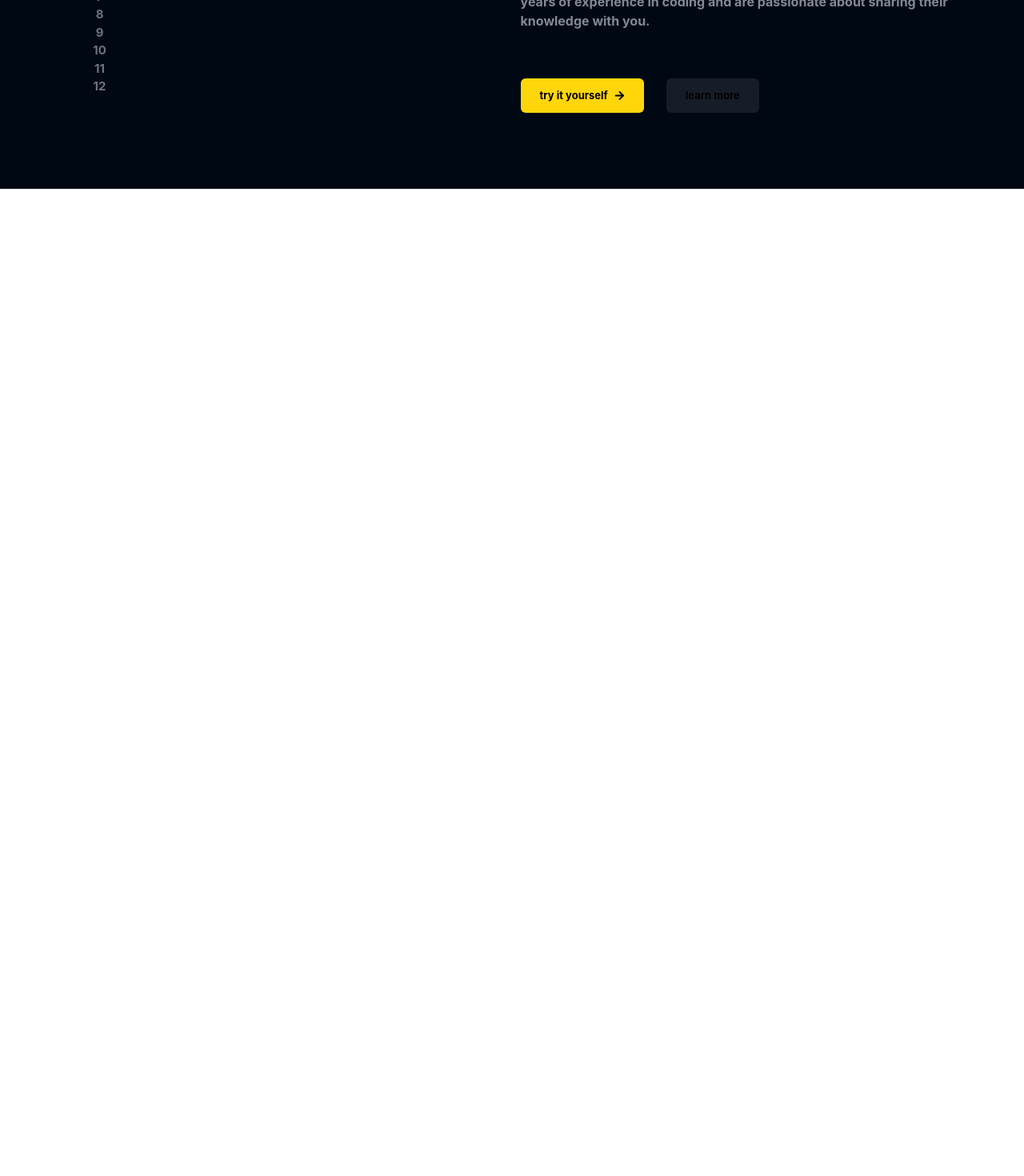
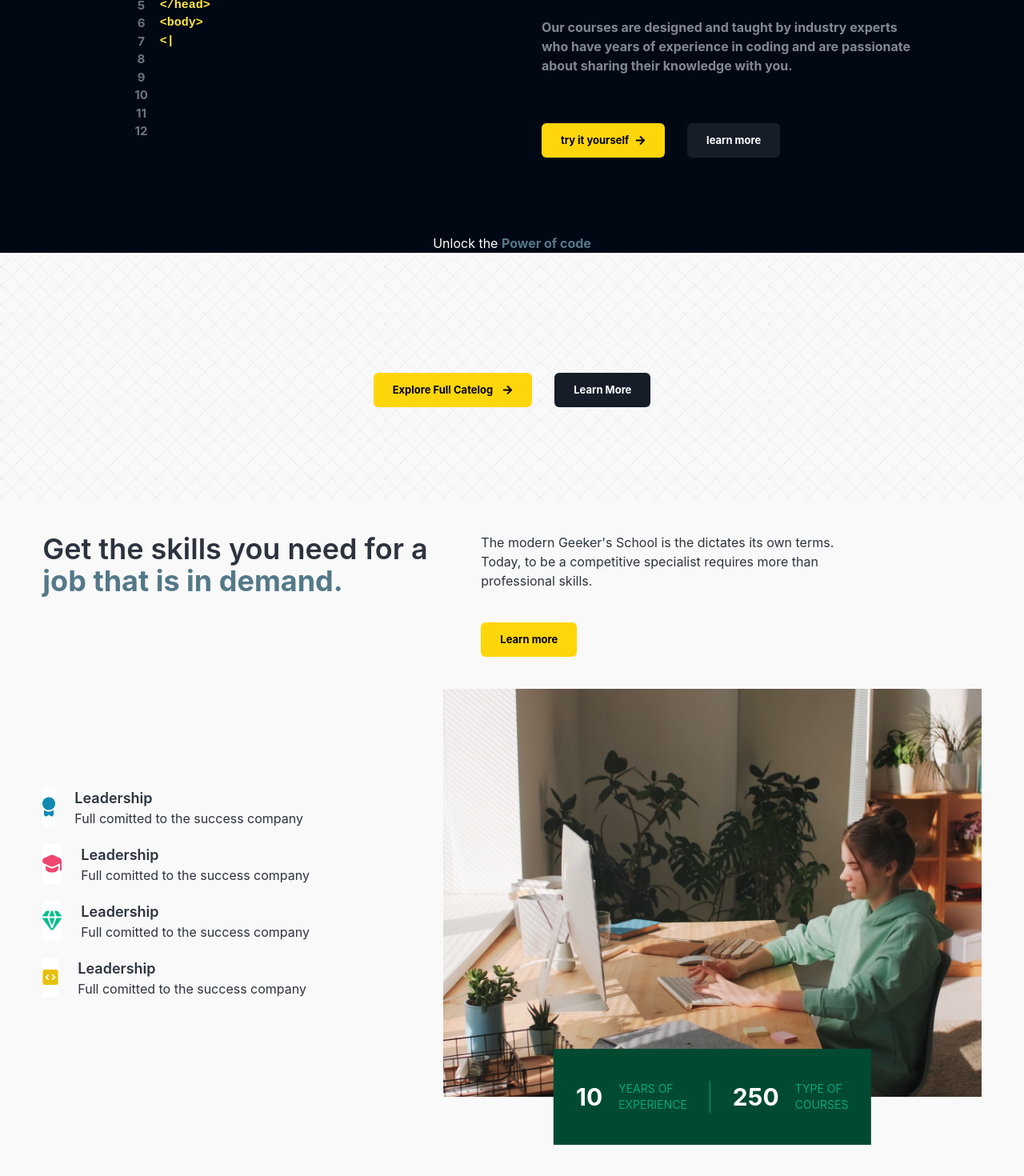
Before and after one commit to ShubhamMalik09/Geeker-s-School, a React (Create React App) app: page / in a window 1280 px wide. Shown: the part 1318-2788 px from the top of the page at 80% size. Before the commit the page ends 1554 px from the top, so only its background shows below. Built offline with nearby package versions, Linux system fonts and the light colour scheme.

Commit message:
section 3 created

```diff
--- a/src/App.css
+++ b/src/App.css
@@ -104,3 +104,7 @@ html,body{
   justify-content: center;
   align-items: center;
 }
+
+.homepage_bg{
+  background: url("../src/assets/Images/bghome.svg");
+}
--- /dev/null
+++ b/src/components/common/Footer.jsx
@@ -0,0 +1,11 @@
+import React from 'react'
+
+const Footer = () => {
+  return (
+    <div>
+
+    </div>
+  )
+}
+
+export default Footer
--- /dev/null
+++ b/src/components/core/HomePage/ExploreMore.jsx
@@ -0,0 +1,36 @@
+import React, { useState } from 'react'
+import { HomePageExplore } from '../../../data/homepage-explore';
+import HighlightText from './HighlightText';
+
+const tabName = [
+    "Free",
+    "New to coding",
+    "Most popular",
+    "Skill paths",
+    "Career paths",
+];
+
+const ExploreMore = () => {
+
+    const [currentTab, setCurrentTab] = useState(tabName[0]);
+    const [courses,setCourses] = useState(HomePageExplore[0].courses);
+    const [currentCard, setCurrentCard] = useState(HomePageExplore[0].courses[0].heading)
+
+    const setMyCards = (value) =>{
+        setCurrentTab(value);
+        const result = HomePageExplore.filter((course) => course.tag ===value);
+        setCourses(result[0].courses);
+        setCurrentCard(result[0].courses[0].heading);
+    }
+
+  return (
+    <div>
+        <div>
+            Unlock the <HighlightText text={"Power of code"}/>
+        </div>
+
+    </div>
+  )
+}
+
+export default ExploreMore
--- /dev/null
+++ b/src/components/core/HomePage/InstructionSection.jsx
@@ -0,0 +1,37 @@
+import React from 'react'
+import Instructor from "../../../assets/Images/Instructor.png"
+import HighlightText from './HighlightText'
+import CTAButton from "./Button"
+import { FaArrowRight } from 'react-icons/fa'
+
+
+const InstructionSection = () => {
+  return (
+    <div className='mt-16'>
+      <div className='flex flex-row gap-20 items-center'>
+        <div className='w-[50%] '>
+          <img src={Instructor} className='shadow-white'/>
+        </div>
+        <div className='w-[50%] flex flex-col gap-10'>
+            <div className='text-4xl font-semibold w-[50%]'>
+            Become an <HighlightText text={"Instructor"}/>
+            </div>
+
+        <p className='text-richblack-300 font-medium text-[16px] w-[80%]'>Instructors from around the world teach millions of students on Geeker's School. We provide the tools and skills to teach what you love.</p>
+
+        <div className='w-fit'>
+          <CTAButton active={true} linkto={"/signup"}>
+            <div className='flex flex-row gap-2 items-center '>
+              Start learning Today
+              <FaArrowRight/>
+            </div>
+          </CTAButton>
+        </div>
+      </div>
+    </div>
+
+      </div>
+  )
+}
+
+export default InstructionSection
--- /dev/null
+++ b/src/components/core/HomePage/LearningLanguageSection.jsx
@@ -0,0 +1,38 @@
+import React from 'react'
+import HighlightText from "./HighlightText"
+import know_your_progess from "../../../assets/Images/Know_your_progress.png"
+import compare_your_lesson from "../../../assets/Images/Plan_your_lessons.png"
+import plan_your_lesson from "../../../assets/Images/Plan_your_lessons.png"
+import CTAButton from "./Button"
+
+const LearningLanguageSection = () => {
+  return (
+    <div className='mt-[130px] mb-32'>
+      <div className='flex flex-col gap-5 items-center'>
+        <div className='text-4xl font-semibold text-center'>
+          Your Swiss Knife for
+          <HighlightText text={" learning any language"} />
+        </div>
+        <div className='text-center text-richblack-600 mx-auto text-base font-medium w-[70%]'>
+          Using spin making learning multiple languages easy, with 20+ languages realistic voice-over progress tracking, custom schedule and more
+        </div>
+
+        <div className='flex flex-row items-center justify-center mt-5'>
+          <img src={know_your_progess} className=' object-contain -mr-32' />
+          <img src={compare_your_lesson} className=' object-contain'/>
+          <img src={plan_your_lesson} className=' object-contain -ml-36'/>
+        </div>
+
+        <div className='w-fit'>
+          <CTAButton active={true} linkto={"/signup"}>
+            <div>
+              Learn More
+            </div>
+          </CTAButton>
+        </div>
+      </div>
+    </div>
+  )
+}
+
+export default LearningLanguageSection
--- /dev/null
+++ b/src/components/core/HomePage/TimelineSection.jsx
@@ -0,0 +1,77 @@
+import React from "react";
+import Logo1 from "../../../assets/TimeLineLogo/Logo1.svg";
+import Logo2 from "../../../assets/TimeLineLogo/Logo2.svg";
+import Logo3 from "../../../assets/TimeLineLogo/Logo3.svg";
+import Logo4 from "../../../assets/TimeLineLogo/Logo4.svg";
+import timelineImage from "../../../assets/Images/TimelineImage.png"
+
+const timeline = [
+  {
+    Logo: Logo1,
+    heading: "Leadership",
+    Description: "Full comitted to the success company",
+  },
+  {
+    Logo: Logo2,
+    heading: "Leadership",
+    Description: "Full comitted to the success company",
+  },
+  {
+    Logo: Logo3,
+    heading: "Leadership",
+    Description: "Full comitted to the success company",
+  },
+  {
+    Logo: Logo4,
+    heading: "Leadership",
+    Description: "Full comitted to the success company",
+  },
+];
+
+const TimelineSection = () => {
+  return (
+    <div>
+      <div className="mx-auto w-11/12 flex flex-row gap-15 items-center">
+        <div className="w-[45%] flex flex-col gap-5">
+          {timeline.map((element, index) => {
+            return (
+              <div className="flex flex-row gap-6" key={index}>
+                <div className="w-[50p] h-[50px] bg-white flex items-center">
+                  <img src={element.Logo} />
+                </div>
+                <div>
+                  <h2 className="font-semibold text-[18px]">
+                    {element.heading}
+                  </h2>
+                  <p className=" text-base">{element.Description}</p>
+                </div>
+              </div>
+            );
+          })}
+        </div>
+
+        <div className="relative shadow-blue-200">
+            <img
+            src={timelineImage}
+            alt="timelineImage"
+            className="shadow-white object-cover h-fit"/>
+
+            <div className="absolute bg-caribbeangreen-700 flex flex-row text-white uppercase py-10 left-[50%] translate-x-[-50%] translate-y-[-50%] ">
+                <div className="flex flex-row gap-5 items-center border-r border-caribbeangreen-300 px-7">
+                    <p className=" text-3xl font-bold">10</p>
+                    <p className="text-caribbeangreen-300 text-sm">Years of Experience</p>
+                </div>
+
+                <div className="flex gap-5 items-center px-7">
+                    <p className=" text-3xl font-bold">250</p>
+                    <p className="text-caribbeangreen-300 text-sm">Type of Courses </p>
+                </div>
+            </div>
+
+        </div>
+      </div>
+    </div>
+  );
+};
+
+export default TimelineSection;
--- a/src/pages/Home.jsx
+++ b/src/pages/Home.jsx
@@ -1,63 +1,63 @@
-import React from 'react'
-import { FaArrowRight } from 'react-icons/fa'
-import { Link } from 'react-router-dom'
-import HighlightText from '../components/core/HomePage/HighlightText'
-import HoverCategories from '../components/core/HomePage/HoverCategories'
-import CTAButton from '../components/core/HomePage/Button'
-import Banner from "../assets/Images/banner.mp4"
-import CodeBlocks from '../components/core/HomePage/CodeBlocks'
+import React from "react";
+import { FaArrowRight } from "react-icons/fa";
+import { Link } from "react-router-dom";
+import HighlightText from "../components/core/HomePage/HighlightText";
+import HoverCategories from "../components/core/HomePage/HoverCategories";
+import CTAButton from "../components/core/HomePage/Button";
+import Banner from "../assets/Images/banner.mp4";
+import CodeBlocks from "../components/core/HomePage/CodeBlocks";
+import TimelineSection from "../components/core/HomePage/TimelineSection";
+import LearningLanguageSection from "../components/core/HomePage/LearningLanguageSection";
+import InstructionSection from "../components/core/HomePage/InstructionSection";
+import ExploreMore from "../components/core/HomePage/ExploreMore"
 
 const Home = () => {
   return (
-    <div >
+    <div>
       {/* section 1 */}
-        <div className='relative mx-auto flex flex-col w-11/12 max-w-maxContent items-center text-white justify-between'>
+      <div className="relative mx-auto flex flex-col w-11/12 max-w-maxContent items-center text-white justify-between">
         <Link to={"/signup"}>
-                <div className='group mt-16 p-1 mx-auto rounded-full bg-richblack-800 font-bold text-richblack-200 transition-all duration-200 hover:scale-95 w-fit'>
-                    <div className='flex flex-row items-center gap-2 rounded-full px-10 py-[5px] transition-all duration-200 group-hover:bg-richblack-900'>
+          <div className="group mt-16 p-1 mx-auto rounded-full bg-richblack-800 font-bold text-richblack-200 transition-all duration-200 hover:scale-95 w-fit">
+            <div className="flex flex-row items-center gap-2 rounded-full px-10 py-[5px] transition-all duration-200 group-hover:bg-richblack-900">
               <p>Become an instructor</p>
-                        <FaArrowRight/>
+              <FaArrowRight />
             </div>
-
           </div>
         </Link>
 
-            <div className='text-center text-4xl font-semibold mt-7'>
+        <div className="text-center text-4xl font-semibold mt-7">
           Empower Your Future with
-                <HighlightText text={"Coding Skills"}/>
+          <HighlightText text={"Coding Skills"} />
         </div>
 
-            <div className='w-[90%] text-center text-lg font-bold text-richblack-300 '>
-                With our coding courses, you can learn at your own pace, form anywhere in the world, and get access to a wealth of resources, including hands-on projectss, quizzes, and personalized feedback from instructors.
+        <div className="w-[90%] text-center text-lg font-bold text-richblack-300 ">
+          With our coding courses, you can learn at your own pace, form anywhere
+          in the world, and get access to a wealth of resources, including
+          hands-on projectss, quizzes, and personalized feedback from
+          instructors.
         </div>
         <div>
-                <HoverCategories/>
+          <HoverCategories />
         </div>
-            <div className='flex flex-row gap-7 mt-8'>
-                <CTAButton active={true} linkto={"/signup"}>Learn More</CTAButton>
-                <CTAButton active={false} linkto={"/login"}>Book a Demo</CTAButton>
+        <div className="flex flex-row gap-7 mt-8">
+          <CTAButton active={true} linkto={"/signup"}>
+            Learn More
+          </CTAButton>
+          <CTAButton active={false} linkto={"/login"}>
+            Book a Demo
+          </CTAButton>
         </div>
-
-            <div className='mx-3 my-15 shadow-blue-200'>1
-              <video
-              muted
-              loop
-              autoPlay
-              >
-                <source src={Banner} type='video/mp4'/>
+        <div className="mx-3 my-15 shadow-blue-200">
+          <video muted loop autoPlay>
+            <source src={Banner} type="video/mp4" />
           </video>
         </div>
 
-
-        </div>
-
-
-
-
-      {/* section 2 */}
         <div>
-        <CodeBlocks position={"lg:flex-row"} heading={
-          <div className='text-4xl font-semibold'>
+          <CodeBlocks
+            position={"lg:flex-row"}
+            heading={
+              <div className="text-4xl font-semibold">
                 Unlock Your <HighlightText text={"coding potential"} />
                 with our online courses
               </div>
@@ -65,30 +65,26 @@ const Home = () => {
             subheading={
               "Our courses are designed and taught by industry experts who have years of experience in coding and are passionate about sharing their knowledge with you."
             }
-        ctabtn1={
-          {
-            btnText:"try it yourself",
-            linkto:"/signup",
-            active:true,
-          }
-        }
-        ctabtn2={
-          {
-            btnText:"learn more",
-            linkto:"/login",
-            active:false,
-          }
-        }
+            ctabtn1={{
+              btnText: "try it yourself",
+              linkto: "/signup",
+              active: true,
+            }}
+            ctabtn2={{
+              btnText: "learn more",
+              linkto: "/login",
+              active: false,
+            }}
             codeblock={`<!DOCTYPE html>\n<html>\n<head><title>Example</title><linkrel="stylesheet"href="styles.css">\n</head>\n<body>\n<h1><ahref="/">Header</a>\n</h1>\n<nav><ahref="one/">One</a><ahref="two/">Two</a><ahref="three/">Three</a>\n</nav>`}
             codeColor={"text-yellow-25"}
           />
         </div>
 
-
-      {/* section 3 */}
         <div>
-        <CodeBlocks position={"lg:flex-row-reverse"} heading={
-          <div className='text-4xl font-semibold'>
+          <CodeBlocks
+            position={"lg:flex-row-reverse"}
+            heading={
+              <div className="text-4xl font-semibold">
                 Unlock Your <HighlightText text={"coding potential"} />
                 with our online courses
               </div>
@@ -96,30 +92,81 @@ const Home = () => {
             subheading={
               "Our courses are designed and taught by industry experts who have years of experience in coding and are passionate about sharing their knowledge with you."
             }
-        ctabtn1={
-          {
-            btnText:"try it yourself",
-            linkto:"/signup",
-            active:true,
-          }
-        }
-        ctabtn2={
-          {
-            btnText:"learn more",
-            linkto:"/login",
-            active:false,
-          }
-        }
+            ctabtn1={{
+              btnText: "try it yourself",
+              linkto: "/signup",
+              active: true,
+            }}
+            ctabtn2={{
+              btnText: "learn more",
+              linkto: "/login",
+              active: false,
+            }}
             codeblock={`<!DOCTYPE html>\n<html>\n<head><title>Example</title><linkrel="stylesheet"href="styles.css">\n</head>\n<body>\n<h1><ahref="/">Header</a>\n</h1>\n<nav><ahref="one/">One</a><ahref="two/">Two</a><ahref="three/">Three</a>\n</nav>`}
             codeColor={"text-yellow-25"}
           />
         </div>
 
+        <div>
+         <ExploreMore/>
+        </div>
 
+      </div>
+
+      {/* section 2 */}
+      <div className=" bg-pure-greys-5 text-richblack-700">
+        <div className="homepage_bg h-[310px]">
+          <div className="w-11/12 max-w-maxContent flex flex-col items-center gap-5 mx-auto">
+            <div className="h-[130px]"></div>
+            <div className="flex flex-row gap-7 text-white">
+              <CTAButton active={true} linkto={"/signup"}>
+                <div className="flex items-center gap-3">
+                  Explore Full Catelog
+                  <FaArrowRight/>
+                </div>
+              </CTAButton>
+
+              <CTAButton active={false} linkto={"/signup"}>
+                <div className="flex items-center gap-3">
+                  Learn More
+                </div>
+              </CTAButton>
+            </div>
+          </div>
+        </div>
+
+        <div className="mx-auto w-11/12 max-w-maxContent flex flex-col items-center justify-between gap-7">
+          <div className="flex flex-row gap-5 mb-10 mt-10">
+            <div className="text-4xl font-semibold w-[45%]">
+              Get the skills you need for a <HighlightText text={"job that is in demand."}/>
+            </div>
+
+            <div className=" flex flex-col gap-10 w-[40%] items-start">
+              <div className="text-[16px]">
+                The modern Geeker's School is the dictates its own terms. Today, to be a competitive specialist requires more than professional skills.
+              </div>
+              <CTAButton active={true} linkto={"/signup"}>
+                <div>Learn more</div>
+              </CTAButton>
+            </div>
+
+          </div>
+
+        </div>
+
+        <TimelineSection/>
+        <LearningLanguageSection/>
+      </div>
+
+      {/* section 3 */}
+      <div className="w-11/12 mx-auto max-w-maxContent flex-col items-center justify-between gap-8 bg-richblack-900 text-white">
+        <InstructionSection/>
+        <h2 className="text-center text-4xl font-semibold mt-10">Review from other learners</h2>
+      </div>
 
       {/* footer */}
     </div>
-  )
-}
+  );
+};
 
-export default Home
+export default Home;
```
Lines whose indentation alone changed are shown as unchanged.
